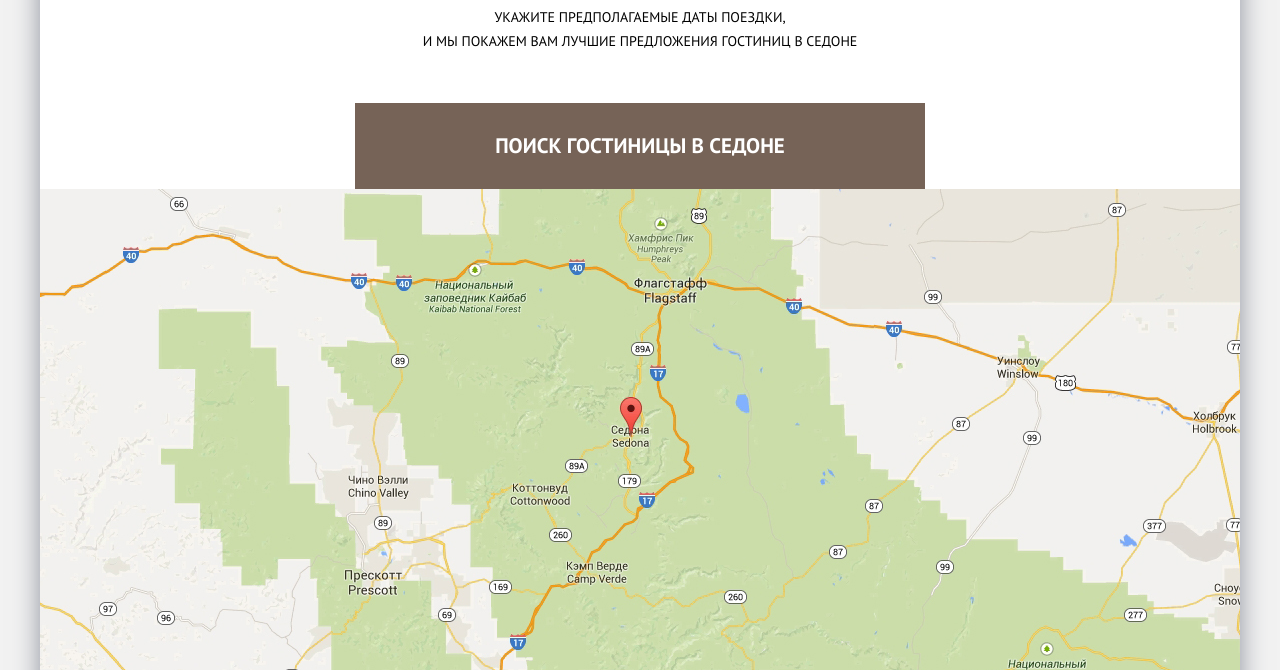
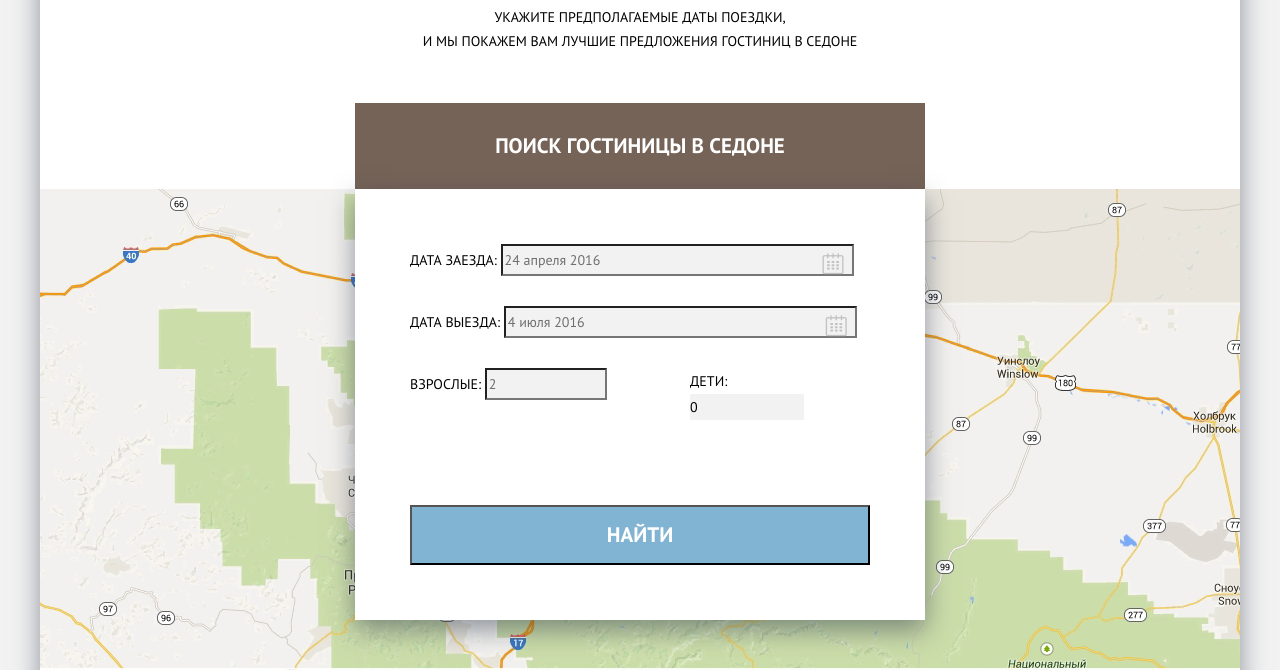
Before and after one commit to Geraasim/136174-sedona, a plain HTML site: page index.html in a window 1280 px wide. Shown: the part 1992-2662 px from the top of the page. Drawn offline with Linux system fonts and the light colour scheme; files whose address does not match are found by name.

Commit message:
куролес попапа

```diff
--- a/css/style.css
+++ b/css/style.css
@@ -340,7 +340,8 @@ p {
 
 }
 
-.search {
+.variety .search {
+  position: relative;
   width: 570px;
   min-height: 56px;
   /*height: 56px;*/
@@ -352,7 +353,7 @@ p {
   margin-bottom: 0;
 }
 
-.search a {
+.variety a {
   text-decoration: none;
   color: #ffffff;
 
@@ -525,11 +526,95 @@ footer {
   /*height: 39px;*/
 /*}*/
 
-.modal-search {
-  display: none;
+.modal-search form {
+  /*display: none;*/
+  position: absolute;
+  /*bottom: 593px;*/
+  top: 86px;
+  width: 460px;
+  min-height: 285px;
+  padding: 55px;
+  background: #ffffff;
+  box-shadow: 0 10px 25px rgba(41, 52, 73, 0.5);
+
 }
 
+.modal-search .button {
+  /*margin: 55px 0;*/
+  margin-top: 25px;
+  display: block;
+  width: 460px;
+  height: 60px;
 
+  font-size: 21px;
+  line-height: 26px;
+  font-weight: bold;
+  background: #81b3d2;
+  color: #ffffff;
+  text-transform: uppercase;
+
+  outline: none;
+}
+
+.modal-search .proposal {
+  display: flex;
+  flex-wrap: wrap;
+  justify-content: space-between;
+}
+
+.proposal div {
+  width: 460px;
+  margin-bottom: 30px;
+
+  text-align: left;
+
+}
+
+.proposal .adults {
+  width: 225px;
+}
+
+.proposal .kids {
+  width: 180px;
+}
+
+.arrival input,
+.departure input {
+  /*position: relative;*/
+  width: 345px;
+  background: #f2f2f2;
+  outline: none;
+}
+
+.proposal label {
+  position: relative;
+}
+
+span.calendar::before {
+  position: absolute;
+  top: 0;
+  /*left: 314px;*/
+  right: 10px;
+  display: inline-flex;
+  width: 21px;
+  height: 22px;
+  content: "\e800";
+  font-family: "symbols-sedona";
+
+  color: #c2c2c2;
+  font-size: 21px;
+  /*line-height: 26px;*/
+  vertical-align: middle;
+
+}
+
+.adults input,
+.kids input,
+.proposal .kids-label {
+  width: 114px;
+  background: #f2f2f2;
+  outline: none;
+}
 /*---------------------------------------------------------*/
 
 .sprite-twitter {
--- a/index.html
+++ b/index.html
@@ -85,7 +85,43 @@
       <section class="variety">
         <h3>Заинтересовались?</h3>
         <p>Укажите предполагаемые даты поездки,<br> и мы покажем вам лучшие предложения гостиниц в Седоне</p>
-        <div class="search"><a href="#">Поиск гостиницы в Седоне</a></div>
+        <div class="search"><a href="#">Поиск гостиницы в Седоне</a>
+          <div class="modal-search">
+            <form class="search-form" action="#" method="post">
+              <div class="proposal">
+              <div class="arrival">
+                <label>Дата заезда:
+                  <input type="text" name="arrival-date" placeholder="24 апреля 2016">
+                  <span class="calendar calendar-arrival"></span>
+                </label>
+              </div>
+              <div class="departure">
+                <label>Дата выезда:
+                  <input type="text" name="departure-date" placeholder="4 июля 2016">
+                  <span class="calendar calendar-departure"></span>
+                </label>
+              </div>
+              <div class="adults">
+                <label>Взрослые:
+                  <span class="minus-adults"></span>
+                  <input type="text" name="adults" placeholder="2">
+                  <span class="plus-adults"></span>
+                </label>
+              </div>
+              <div class="kids">
+                <label>Дети:
+                  <div class="kids-label">
+                  <span class="minus-kids"></span>
+                  <span>0</span>
+                  <span class="plus-kids"></span>
+                  </div>
+                </label>
+              </div>
+              </div>
+              <button class="button" type="submit">Найти</button>
+            </form>
+          </div>
+        </div>
         <div class="map">
           <a class="js-open-map" href="#"><img src="img/map.jpg" width="1200" height="593" alt="map"></a>
         </div>
@@ -106,15 +142,7 @@
         <a class="link-htmlacademy" href="https://htmlacademy.ru/"><span>Website by<span class="logo-htmlacademy"></span></span></a>
       </div>
     </footer>
-    <div class="modal-search">
-      <form class="search" action="#" method="post">
-        <div class="arrival"><span>Дата заезда 24 апреля 2016<span class="calendar-arrival"></span></span></div>
-        <div class="departure"><span>Дата выезда 4 июля 2016<span class="calendar-departure"></span></span></div>
-        <div class="adults"><span class="minus-adults"></span>Взрослые<span class="plus-adults"></span></div>
-        <div class="kids"><span class="minus-kids"></span>Дети<span class="plus-kids"></span></div>
-        <button class="button" type="submit">Найти</button>
-      </form>
-    </div>
+
   </div>
   </body>
 </html>
```
